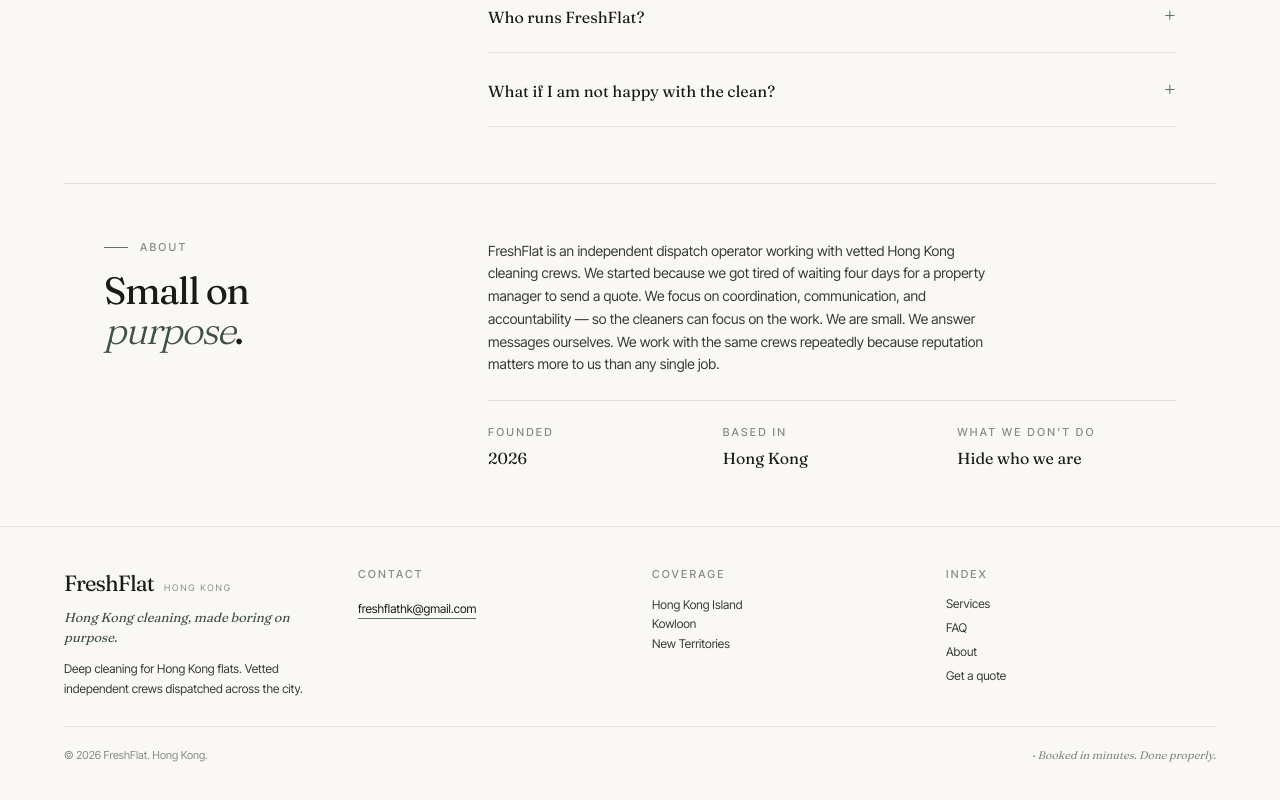
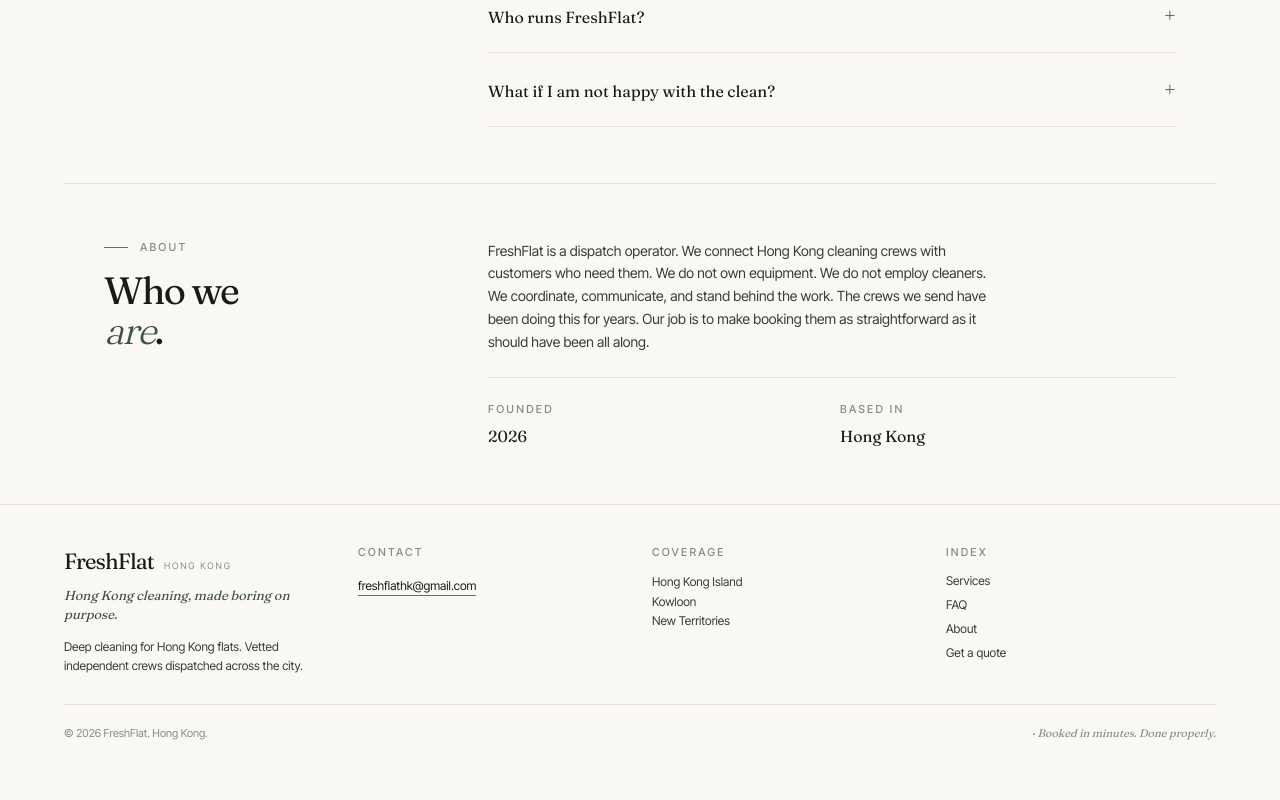
Before and after one commit to kept-app/freshflat, a Next.js app: page / in a window 1280 px wide. Shown: the part 3082-3882 px from the top of the page. Built offline with nearby package versions, Linux system fonts and the light colour scheme.

Commit message:
rewrite about section

```diff
--- a/components/About.tsx
+++ b/components/About.tsx
@@ -7,19 +7,19 @@
             <span className="ff-rule" />About
           </p>
           <h2 className="font-display text-section font-normal">
-            Small on<br />
-            <span className="italic font-light text-sage-deep">purpose</span>.
+            Who we<br />
+            <span className="italic font-light text-sage-deep">are</span>.
           </h2>
         </div>
 
         <div>
           <p className="text-[14px] text-body leading-relaxed max-w-lg">
-            FreshFlat is an independent dispatch operator working with vetted Hong Kong cleaning crews. We started because we got tired of waiting four days for a property manager to send a quote. We focus on coordination, communication, and accountability — so the cleaners can focus on the work. We are small. We answer messages ourselves. We work with the same crews repeatedly because reputation matters more to us than any single job.
+            FreshFlat is a dispatch operator. We connect Hong Kong cleaning crews with customers who need them. We do not own equipment. We do not employ cleaners. We coordinate, communicate, and stand behind the work. The crews we send have been doing this for years. Our job is to make booking them as straightforward as it should have been all along.
           </p>
 
           <hr className="border-rule my-6" />
 
-          <div className="grid grid-cols-3 gap-4">
+          <div className="grid grid-cols-2 gap-4">
             <div>
               <p className="text-eyebrow tracking-eyebrow uppercase text-stone mb-1.5">Founded</p>
               <p className="font-display text-[16px]">2026</p>
@@ -28,10 +28,6 @@
               <p className="text-eyebrow tracking-eyebrow uppercase text-stone mb-1.5">Based in</p>
               <p className="font-display text-[16px]">Hong Kong</p>
             </div>
-            <div>
-              <p className="text-eyebrow tracking-eyebrow uppercase text-stone mb-1.5">What we don&apos;t do</p>
-              <p className="font-display text-[16px]">Hide who we are</p>
-            </div>
           </div>
         </div>
       </div>
```
